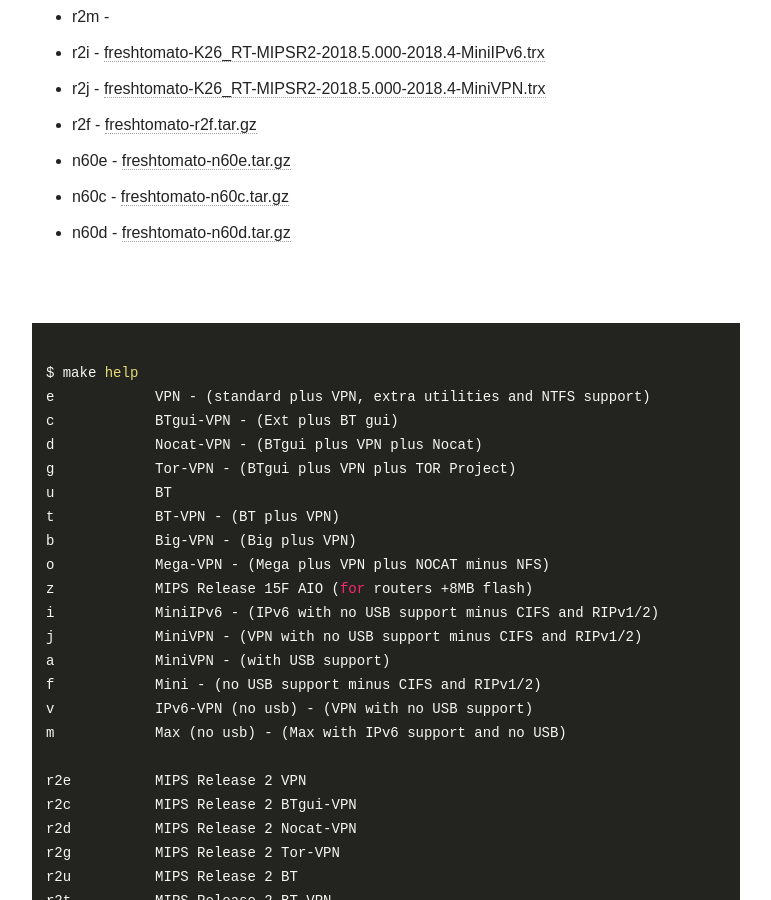
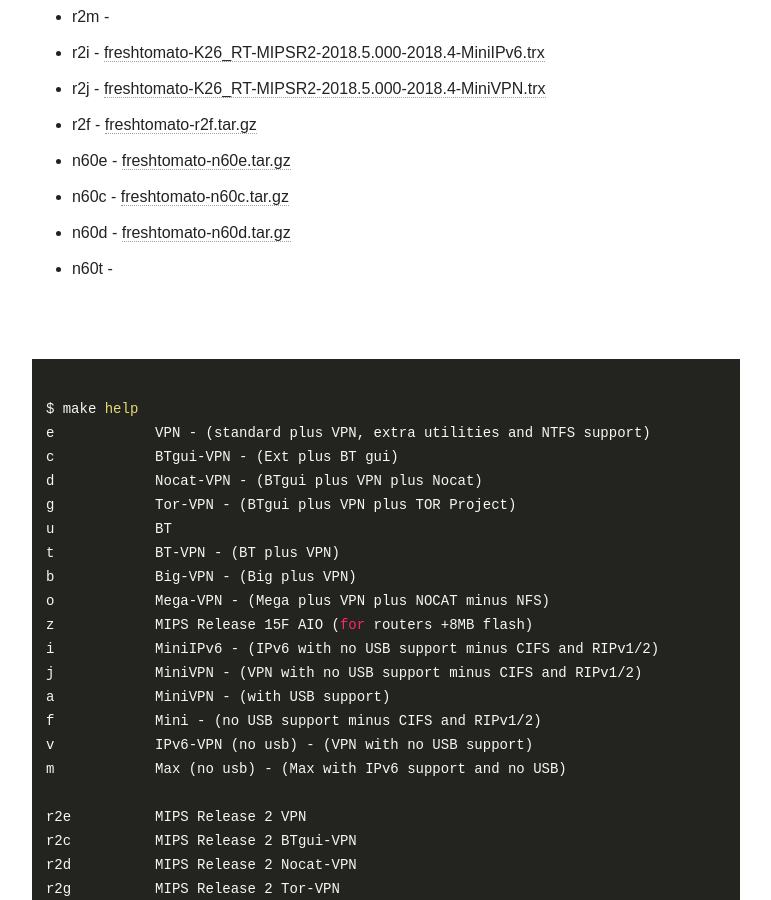
Before and after one commit to oglopss/freshtomato-mips-ci-jekyll, a Jekyll site: the page built from index.html, in a window 1280 px wide and 900 px high, scrolled down 1567 px. Shown: the whole window, without its empty margins (254-1025 px from the left). Built offline with Jekyll 4.4.1, drawn with Linux system fonts in a browser that asks for light colours; nearby versions of some CDN libraries.

Commit message:
Travis build 40 n60t pushed to gh-pages

```diff
--- a/_data/ss.yml
+++ b/_data/ss.yml
@@ -33,3 +33,4 @@
   - 0031 n60e freshtomato-n60e.tar.gz
   - 0032 n60c freshtomato-n60c.tar.gz
   - 0033 n60d freshtomato-n60d.tar.gz
+  - 0035 n60t
```
